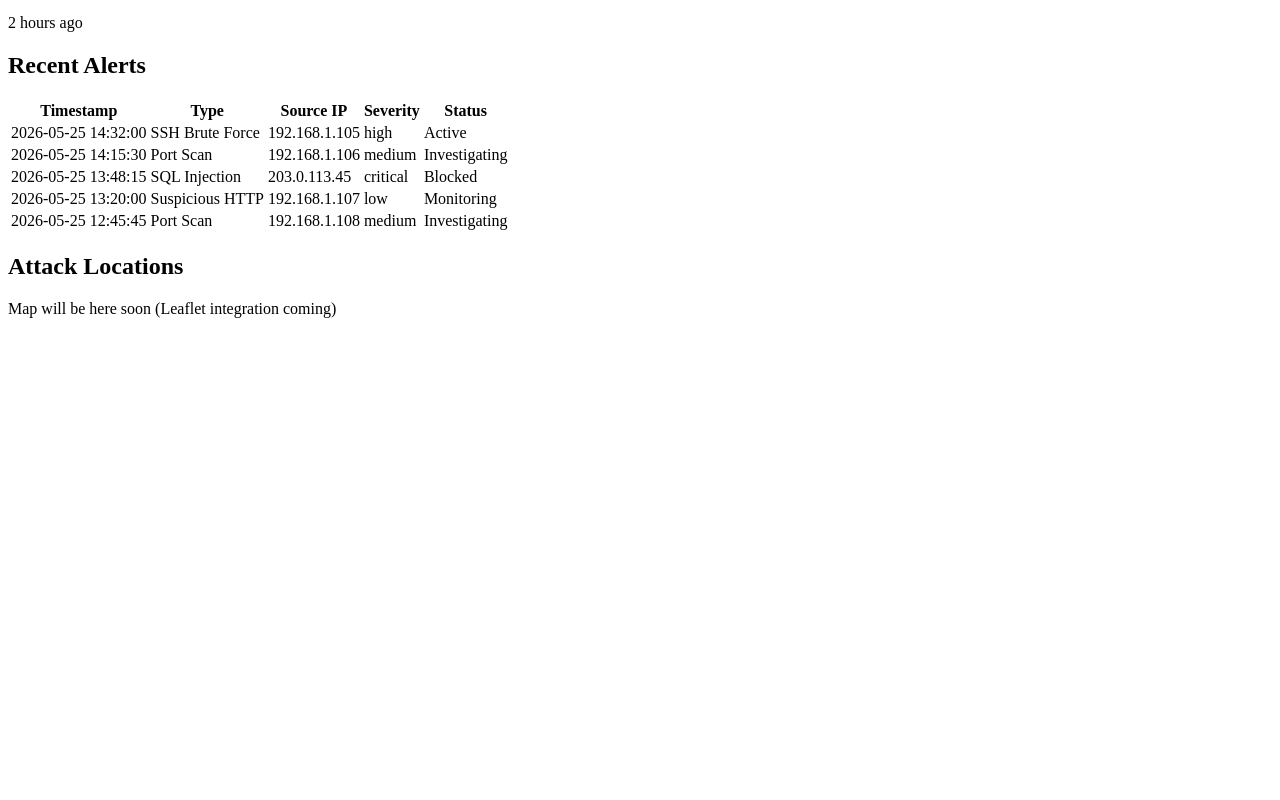
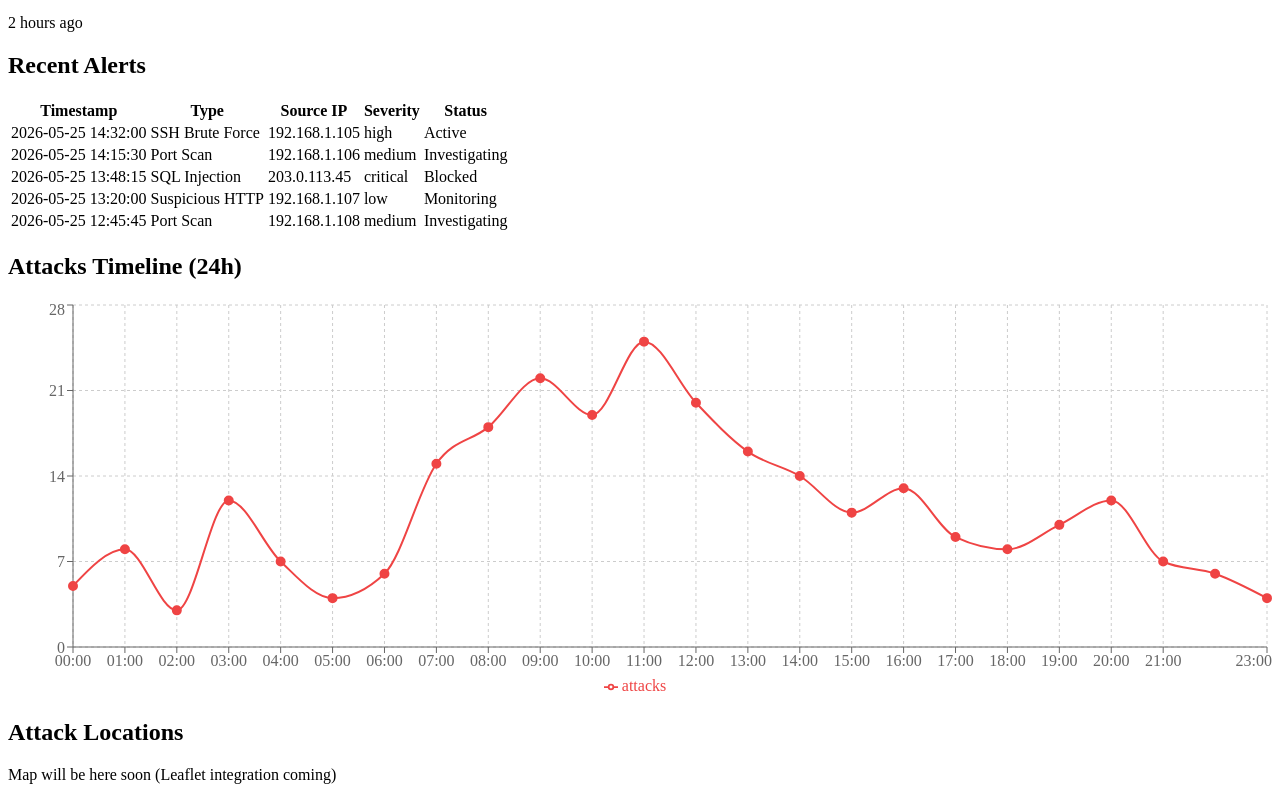
Before and after one commit to SedraR78/soc_dashboard, a React (Create React App) app: page / in a window 1280 px wide. Shown: the part 339-1139 px from the top of the page. Before the commit the page ends 800 px from the top, so only its background shows below. Built offline with nearby package versions, Linux system fonts and the light colour scheme.

Commit message:
feat: add Chart.js timeline graph for 24h attacks

```diff
--- a/package.json
+++ b/package.json
@@ -16,6 +16,7 @@
     "react-leaflet": "^5.0.0",
     "react-router-dom": "^7.15.1",
     "react-scripts": "5.0.1",
+    "recharts": "^3.8.1",
     "web-vitals": "^2.1.4"
   },
   "scripts": {
--- /dev/null
+++ b/src/components/Chart.jsx
@@ -0,0 +1,30 @@
+import React from 'react';
+import { LineChart, Line, XAxis, YAxis, CartesianGrid, Tooltip, Legend, ResponsiveContainer } from 'recharts';
+
+export function Chart({ data }) {
+  // data = chartData array from mockData
+  // Each item: {hour: "00:00", attacks: 5}
+
+  return (
+    <div className="mt-8 p-8">
+      <h2 className="text-2xl font-bold mb-4">Attacks Timeline (24h)</h2>
+
+      <ResponsiveContainer width="100%" height={400}>
+        <LineChart data={data}>
+          <CartesianGrid strokeDasharray="3 3" />
+          <XAxis dataKey="hour" />
+          <YAxis />
+          <Tooltip />
+          <Legend />
+          <Line
+            type="monotone"
+            dataKey="attacks"
+            stroke="#ef4444"
+            strokeWidth={2}
+            dot={{ fill: '#ef4444', r: 4 }}
+          />
+        </LineChart>
+      </ResponsiveContainer>
+    </div>
+  );
+}
--- a/src/mockData.json
+++ b/src/mockData.json
@@ -46,5 +46,32 @@
       "severity": "medium",
       "status": "Investigating"
     }
-  ]
+  ],
+
+"chartData": [
+  {"hour": "00:00", "attacks": 5},
+  {"hour": "01:00", "attacks": 8},
+  {"hour": "02:00", "attacks": 3},
+  {"hour": "03:00", "attacks": 12},
+  {"hour": "04:00", "attacks": 7},
+  {"hour": "05:00", "attacks": 4},
+  {"hour": "06:00", "attacks": 6},
+  {"hour": "07:00", "attacks": 15},
+  {"hour": "08:00", "attacks": 18},
+  {"hour": "09:00", "attacks": 22},
+  {"hour": "10:00", "attacks": 19},
+  {"hour": "11:00", "attacks": 25},
+  {"hour": "12:00", "attacks": 20},
+  {"hour": "13:00", "attacks": 16},
+  {"hour": "14:00", "attacks": 14},
+  {"hour": "15:00", "attacks": 11},
+  {"hour": "16:00", "attacks": 13},
+  {"hour": "17:00", "attacks": 9},
+  {"hour": "18:00", "attacks": 8},
+  {"hour": "19:00", "attacks": 10},
+  {"hour": "20:00", "attacks": 12},
+  {"hour": "21:00", "attacks": 7},
+  {"hour": "22:00", "attacks": 6},
+  {"hour": "23:00", "attacks": 4}
+]
 }
--- a/src/pages/Dashboard.jsx
+++ b/src/pages/Dashboard.jsx
@@ -3,7 +3,7 @@ import { KPICards } from '../components/KPICards';
 import { AlertTable } from '../components/AlertTable';
 import { Map } from '../components/Map';
 import mockData from '../mockData.json';
-
+import { Chart } from '../components/Chart';
 export function Dashboard() {
   return (
     <div className="container mx-auto p-8">
@@ -14,7 +14,7 @@ export function Dashboard() {
 
       {/* Table of recent alerts */}
       <AlertTable alerts={mockData.alerts} />
-
+      <Chart data={mockData.chartData} />
       {/* Map placeholder */}
       <Map />
     </div>
```
Also changed, not shown: 1 other file (tests, documents, lock files or other folders).
